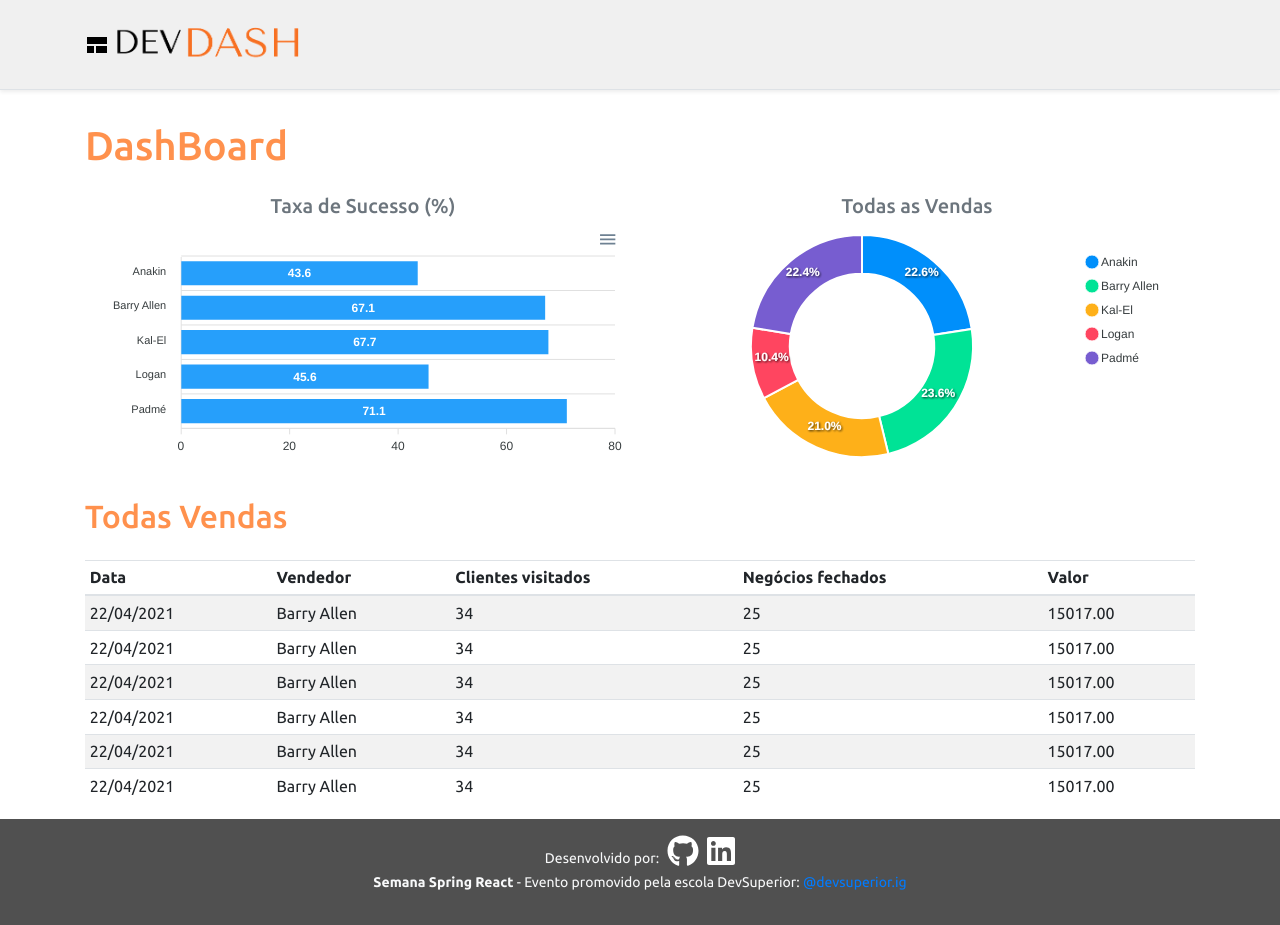
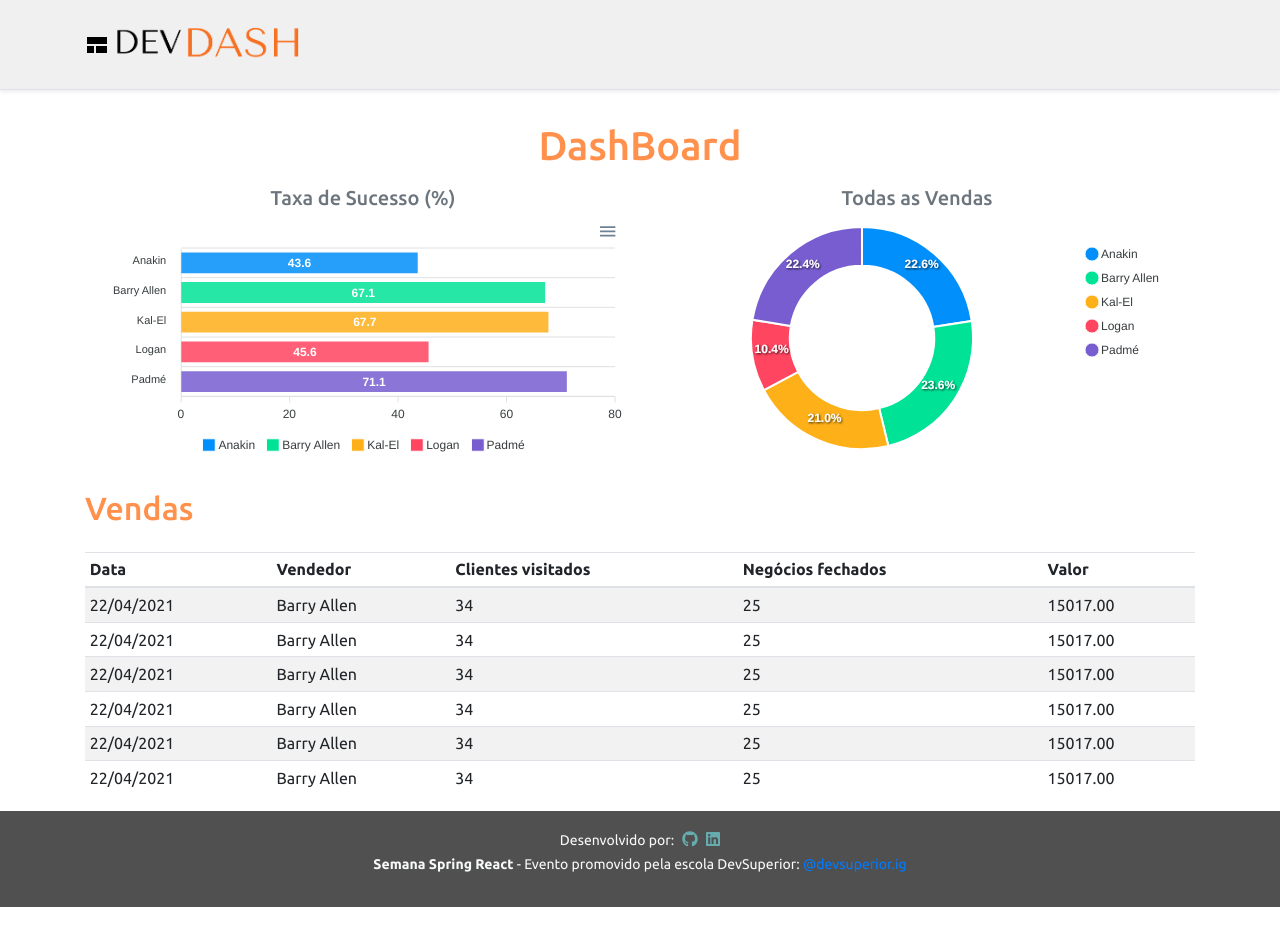
Before and after one commit to felipeblobo/DevDash, a React (Create React App) app in the folder frontend/: page / in a window 1280 px wide. Built offline with nearby package versions, Linux system fonts and the light colour scheme.

Commit message:
mudanças alinhamento

```diff
--- a/frontend/src/App.tsx
+++ b/frontend/src/App.tsx
@@ -10,7 +10,7 @@ function App() {
     <>
       <Navbar />
       <div className='container'>
-        <h1 className='text-primary py-3'>DashBoard</h1>
+        <h1 className='text-primary text-center my-3'>DashBoard</h1>
         <div className='row px-3'>
           <div className='col-sm-6'>
             <h5 className='text-center text-secondary'>Taxa de Sucesso (%)</h5>
@@ -23,7 +23,7 @@ function App() {
         </div>
 
         <div className='py-3'>
-          <h2 className = 'text-primary'>Todas Vendas</h2>
+          <h2 className = 'text-primary'>Vendas</h2>
 
         </div>
         <DataTable />
--- a/frontend/src/components/BarChart/index.tsx
+++ b/frontend/src/components/BarChart/index.tsx
@@ -5,6 +5,7 @@ const BarChart = () => {
     plotOptions: {
       bar: {
         horizontal: true,
+        distributed: true,
       },
     },
   };
@@ -16,7 +17,7 @@ const BarChart = () => {
     series: [
       {
         name: "% Sucesso",
-        data: [43.6, 67.1, 67.7, 45.6, 71.1],
+        data: [43.6, 67.1, 67.7, 45.6, 71.1]
       },
     ],
   };
--- a/frontend/src/components/DonutChart/index.tsx
+++ b/frontend/src/components/DonutChart/index.tsx
@@ -11,6 +11,7 @@ const DonutChart = () => {
     legend: {
         show: true
     }
+
 }
   return (
     <Chart
--- a/frontend/src/components/Footer/index.tsx
+++ b/frontend/src/components/Footer/index.tsx
@@ -8,8 +8,8 @@ const Footer = () => {
       <div className="container">
         <div className='footerItem footerMargin text-light'>
           <small>Desenvolvido por:</small>
-        <a target='_blank' rel="noreferrer" href='https://github.com/felipeblobo'><FontAwesomeIcon className = 'icone mx-2' icon={faGithub} size="2x" style={{color: '#ffff'}} /></a>
-        <a target='_blank' rel="noreferrer" href='https://www.linkedin.com/in/felipelobo23'><FontAwesomeIcon className = 'icone' icon={faLinkedin} size="2x" style={{color: '#ffff'}} /></a>
+        <a target='_blank' rel="noreferrer" href='https://github.com/felipeblobo'><FontAwesomeIcon className = 'icone mx-2' icon={faGithub}  style={{color: '#66abad'}} /></a>
+        <a target='_blank' rel="noreferrer" href='https://www.linkedin.com/in/felipelobo23'><FontAwesomeIcon className = 'icone' icon={faLinkedin} style={{color: '#66abad'}} /></a>
         </div>
 
         <p className="text-light">
```
